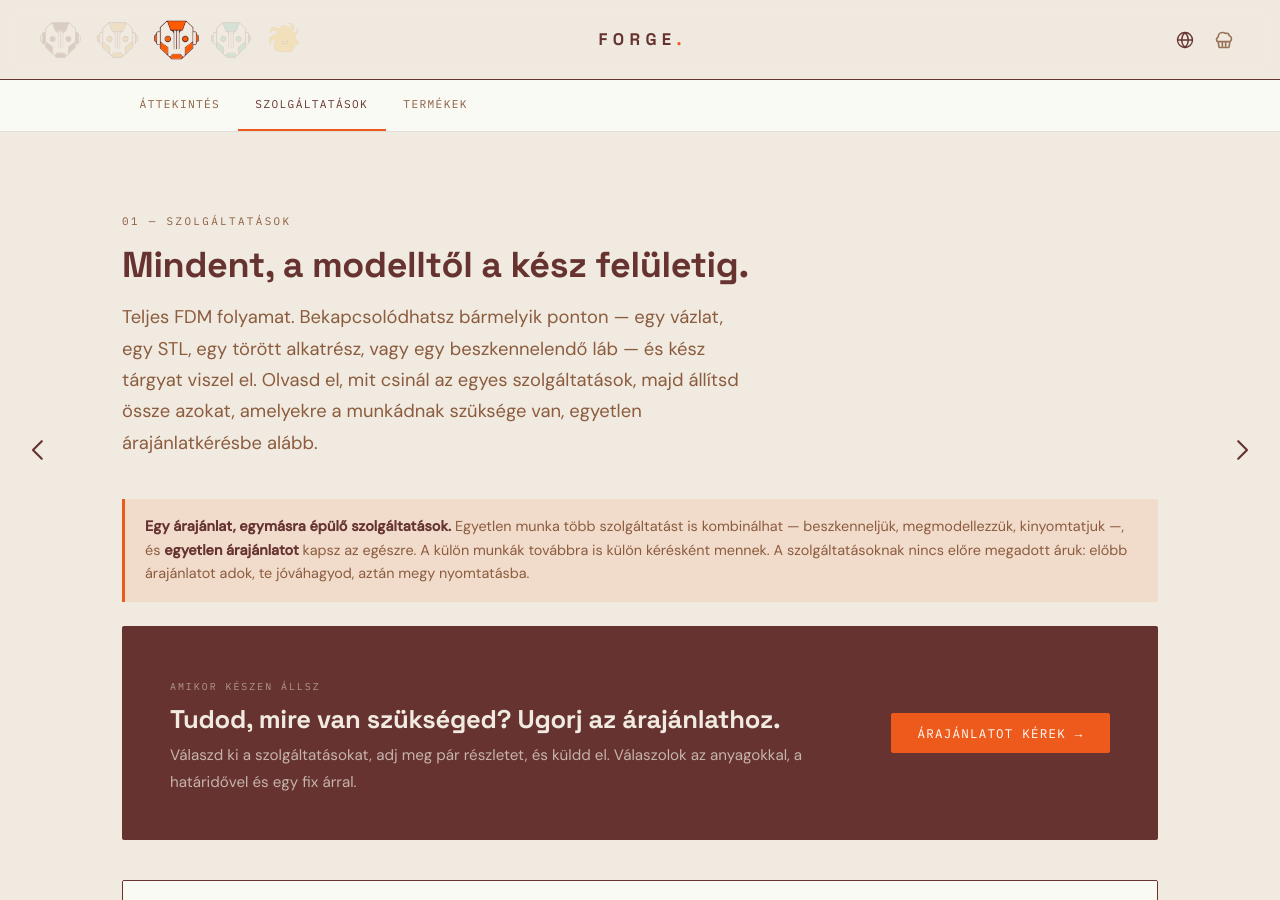
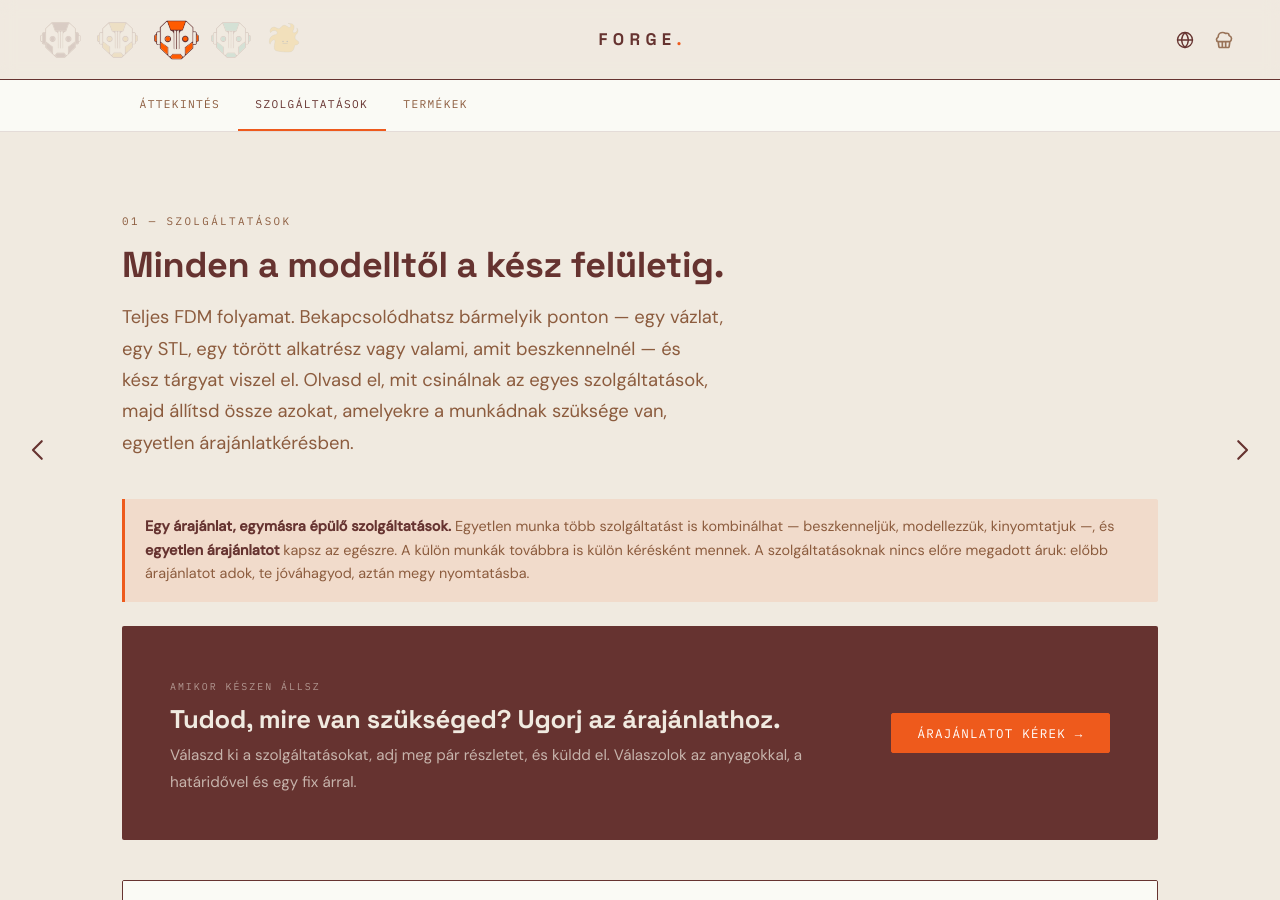
Before and after one commit to 3PO-3D/3po-3d.github.io, a Jekyll site: the page built from hu/forge/services.md, in a window 1280 px wide and 900 px high. Built offline with Jekyll 4.4.1, drawn with Linux system fonts in a browser that asks for light colours.

Commit message:
i18n(hu): Services proofread pass — header "Minden a modelltől…", "valami, amit beszkennelnél" (EN+HU), csinálnak agreement, drop "alább", modellezzük

```diff
--- a/hu/forge/services.md
+++ b/hu/forge/services.md
@@ -37,13 +37,13 @@ has_translation: true
   <div class="container">
     <div class="section-head">
       <p class="mono-label">01 — Szolgáltatások</p>
-      <h2>Mindent, a modelltől a kész felületig.</h2>
-      <p class="lead">Teljes FDM folyamat. Bekapcsolódhatsz bármelyik ponton — egy vázlat, egy STL, egy törött alkatrész, vagy egy beszkennelendő láb — és kész tárgyat viszel el. Olvasd el, mit csinál az egyes szolgáltatások, majd állítsd össze azokat, amelyekre a munkádnak szüksége van, egyetlen árajánlatkérésbe alább.</p>
+      <h2>Minden a modelltől a kész felületig.</h2>
+      <p class="lead">Teljes FDM folyamat. Bekapcsolódhatsz bármelyik ponton — egy vázlat, egy STL, egy törött alkatrész vagy valami, amit beszkennelnél — és kész tárgyat viszel el. Olvasd el, mit csinálnak az egyes szolgáltatások, majd állítsd össze azokat, amelyekre a munkádnak szüksége van, egyetlen árajánlatkérésben.</p>
     </div>
 
     <div class="cart-note">
       <strong>Egy árajánlat, egymásra épülő szolgáltatások.</strong> Egyetlen munka több szolgáltatást is
-      kombinálhat — beszkenneljük, megmodellezzük, kinyomtatjuk —, és <strong>egyetlen árajánlatot</strong>
+      kombinálhat — beszkenneljük, modellezzük, kinyomtatjuk —, és <strong>egyetlen árajánlatot</strong>
       kapsz az egészre. A külön munkák továbbra is külön kérésként mennek. A szolgáltatásoknak nincs előre
       megadott áruk: előbb árajánlatot adok, te jóváhagyod, aztán megy nyomtatásba.
     </div>
```
Also changed, not shown: forge/services.md (+1 -1 lines).
